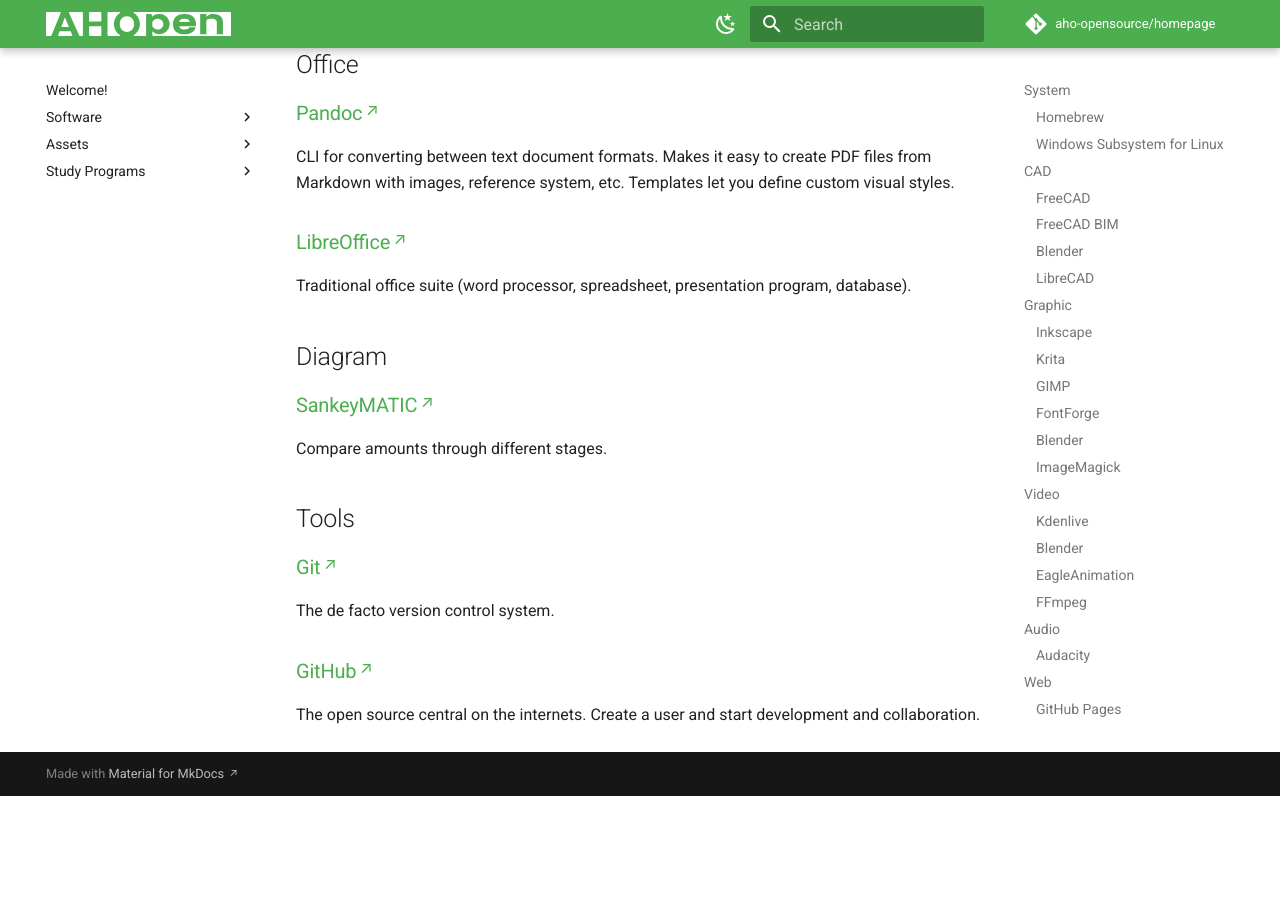
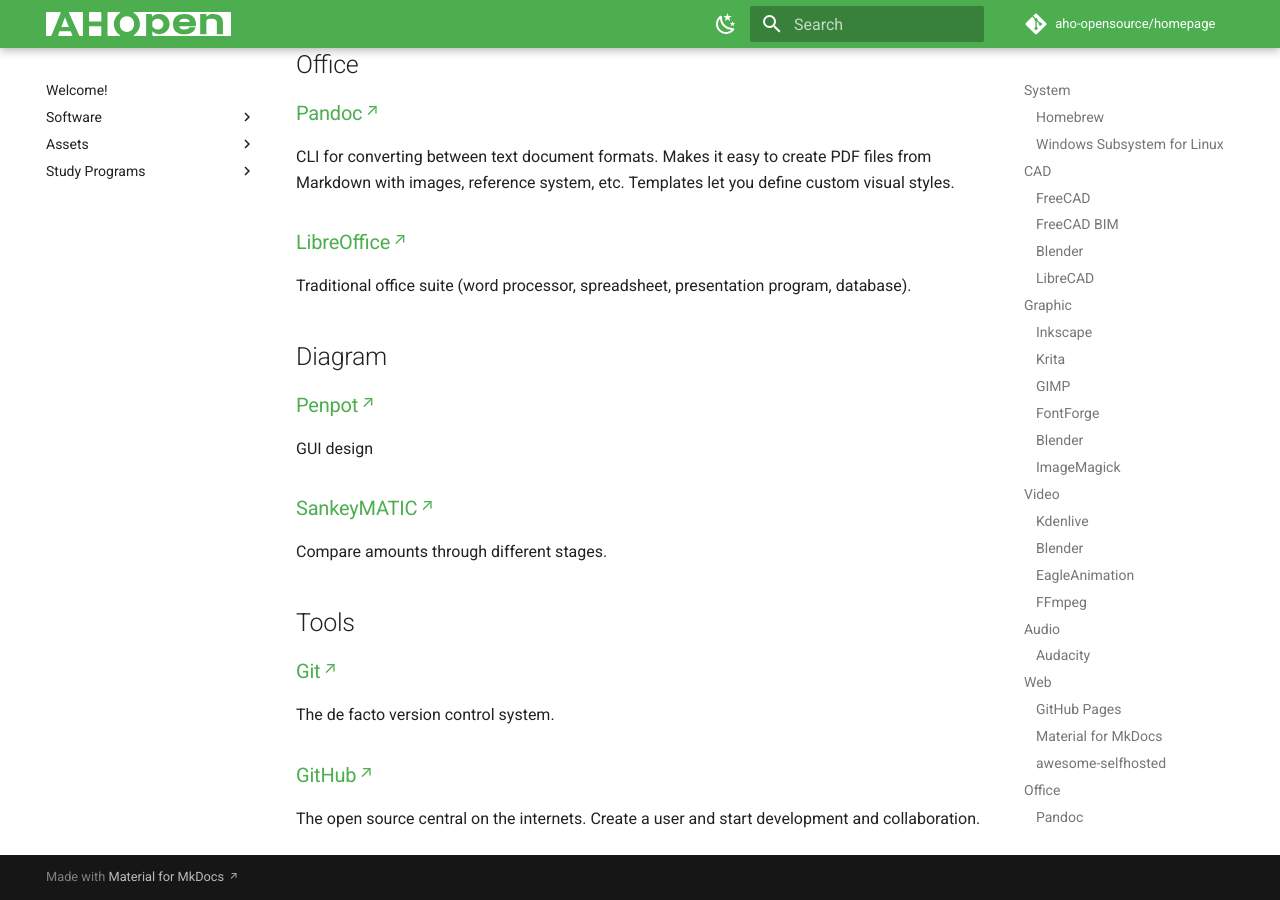
Before and after one commit to aho-opensource/homepage, an MkDocs documentation site: the page built from docs/software.md, in a window 1280 px wide and 900 px high, scrolled down 2584 px. Built offline with MkDocs 1.6.1 and Material for MkDocs 9.7.7, drawn with Linux system fonts in a browser that asks for light colours; comment, search, counter and statistics services are not loaded; before the commit the page ends 3380 px from its top, so only the background shows below that.

Commit message:
added penpot (GUI design)

```diff
--- a/docs/software.md
+++ b/docs/software.md
@@ -97,6 +97,9 @@
 
 ## Diagram
 
+### [Penpot](https://penpot.app/)
+GUI design
+
 ### [SankeyMATIC](https://sankeymatic.com/)
 Compare amounts through different stages.
 
```
